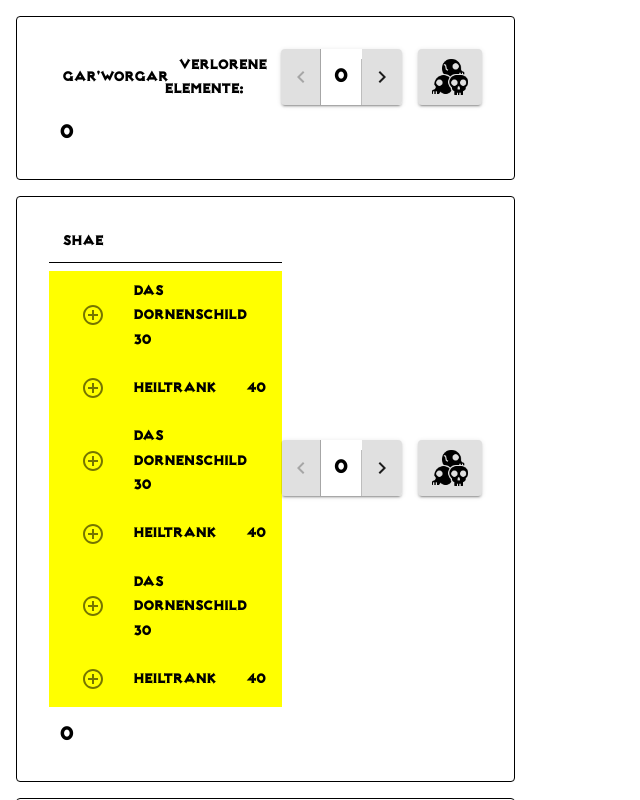
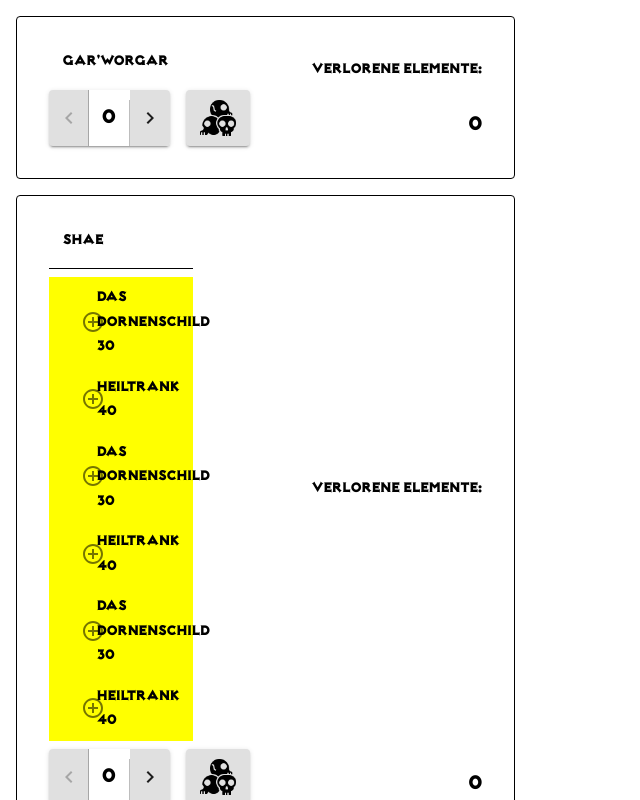
Before and after one commit to marcelbade/demonworld_ui, a React (Create React App) app: page /lossCalculator in a window 1280 px wide. Shown: the top 800 px of the page, without its empty margins (0-640 px from the left). Built offline with nearby package versions, Linux system fonts and the light colour scheme.

Commit message:
CSS fixes

```diff
--- a/src/components/lossCalculator/LossListElement.js
+++ b/src/components/lossCalculator/LossListElement.js
@@ -1,7 +1,7 @@
 // React
 import React, { useState, useEffect } from "react";
 //Material UI
-import { Typography, Grid } from "@material-ui/core";
+import { Typography, Grid, List } from "@material-ui/core";
 import { makeStyles } from "@material-ui/core/styles";
 
 // components and functions
@@ -17,19 +17,21 @@ const useStyles = makeStyles((theme) => ({
   listElement: {
     border: "solid 0.1em",
     borderRadius: "4px",
+
+    [theme.breakpoints.up("md")]: {
+      flexDirection: "row",
       padding: "2em",
       width: "40%",
       height: "15%",
-
-    [theme.breakpoints.up("md")]: {
-      flexDirection: "row",
     },
     [theme.breakpoints.down("md")]: {
       flexDirection: "column",
+
+      width: "100%",
+      height: "35%",
       "@media (orientation:landscape)": {
         flexDirection: "row",
-        justifyContent: "space-between",
-        padding: "1em",
+
       },
     },
   },
@@ -112,20 +114,20 @@ const LossListElement = (props) => {
         justify="space-between"
         alignItems="center"
         alignContent="center"
-        className={markAsLost ? clsx(classes.listElement, classes. borderLost ) : clsx(classes.listElement, classes.borderNormal)}
+        className={markAsLost ? clsx(classes.listElement, classes.borderLost) : clsx(classes.listElement, classes.borderNormal)}
       >
-        <Grid container item xs={3} direction="column">
-          <Grid item>
+        {/* NAME*/}
+        <Grid container item md={4} direction="column">
+          <Grid item   >
             <Typography
               variant="button"
-              className={
-                markAsLost ? clsx(classes.typographyFont, classes.strikeTroughText) : clsx(classes.typographyFont, classes.text)
-              }
+              className={markAsLost ? clsx(classes.typographyFont, classes.strikeTroughText) : clsx(classes.typographyFont, classes.text)}
             >
               {props.unit.name}
             </Typography>
           </Grid>
-          <Grid item>
+          <Grid item xs={12}>
+            <List>
               {/* ITTEM LIST */}
               {props.unit.equipment.length !== 0 ? <span className={classes.line}></span> : null}
               {props.unit.equipment.length !== 0
@@ -139,18 +141,21 @@ const LossListElement = (props) => {
                         setItemClicked={setItemClicked}
                         element={e}
                         index={i}
-                      key={e.name +i}
+                        key={e.name + i}
                       />
                     );
                   })
                 : null}
+            </List>
           </Grid>
         </Grid>
-        <Grid item xs={3}>
+        <Grid item      >
           <Typography variant="button" className={clsx(classes.typographyFont, classes.text)}>
             {TEXT}
           </Typography>
         </Grid>
+        <Grid  item      >
+          {/*  BUTTONS */}
           <ListElementBttns
             itemClicked={itemClicked}
             numberOfLostElements={numberOfLostElements}
@@ -159,7 +164,8 @@ const LossListElement = (props) => {
             setItemClicked={setItemClicked}
             setItemsLost={setItemsLost}
           />
-        <Grid item xs={1}>
+        </Grid>
+        <Grid item     >
           <Typography variant="h6" align="center" className={classes.typographyFont}>
             {unitPointsLost}
           </Typography>
```
Lines whose indentation alone changed are shown as unchanged.
